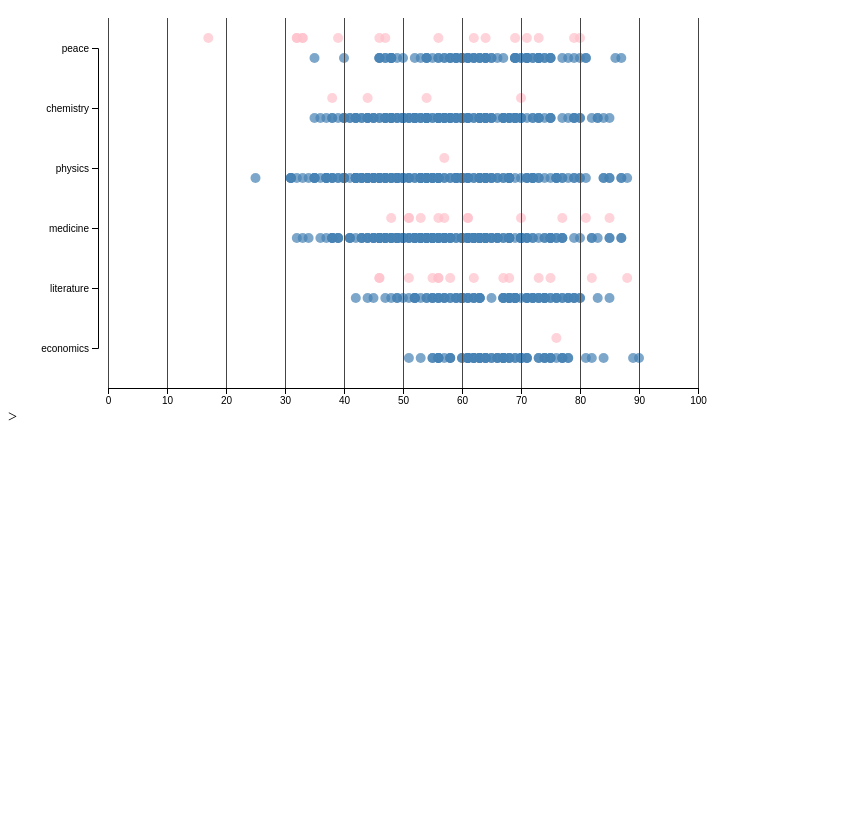
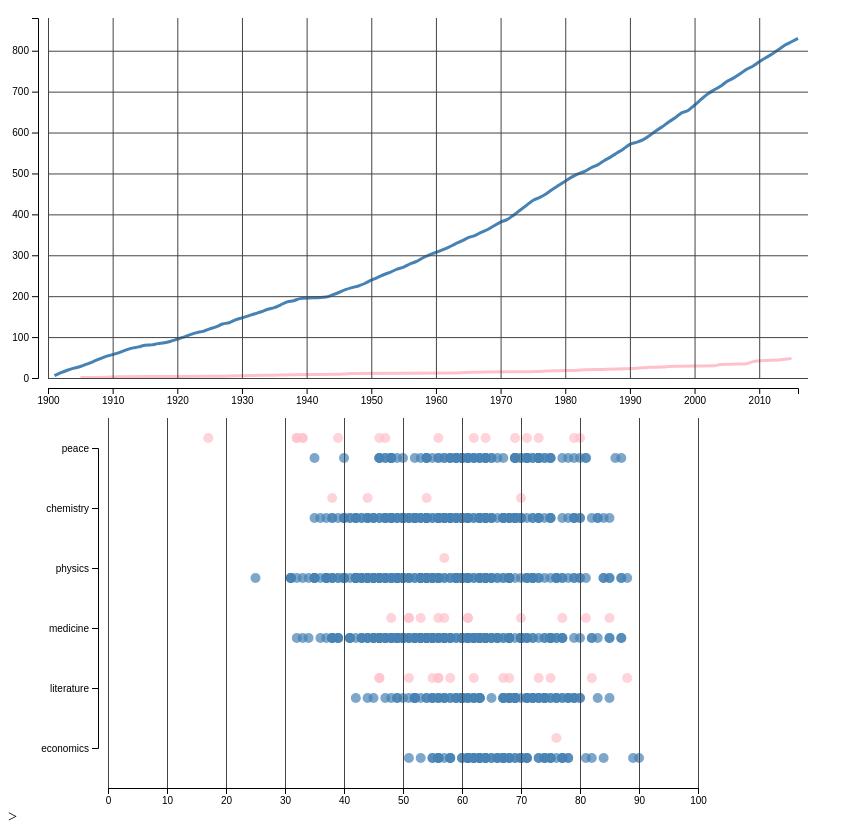
Before and after one commit to sahar-sami/nobel-prize-winners-datavis, a plain HTML site: page index.html in a window 1280 px wide. Shown: the whole page, without its empty margins (0-863 px from the left). Before the commit the page ends 800 px from the top, so only its background shows below. Drawn offline with nearby package versions, Linux system fonts and the light colour scheme.

Commit message:
visualization 1

```diff
--- a/index.html
+++ b/index.html
@@ -15,10 +15,121 @@
 
 <body>
   <div id="vis1"></div>
+
+  <script>
+    d3.csv('nobel_prize_by_winner.csv', d3.autoType).then(data => {
+      let menCount = data.filter(d => d['gender'] == "male");
+      let menDict = []; let menTotal = []; let menSum = 0
+      menCount.forEach(d => {
+        index = d['year']
+
+        if (index in menDict){
+        value = menDict[index]
+        menDict[index] = value +1
+        }
+        else{
+          menDict[index] = 1
+        }
+      })
+      for (const [key, value] of Object.entries(menDict)) {
+        menSum += value;
+        menTotal[key] = menSum;
+      }
+
+      let femCount = data.filter(d => d['gender'] == "female");
+      let femDict = []; let femTotal = []; let femSum = 0
+      femCount.forEach(d => {
+        index = d['year']
+
+        if (index in femDict){
+        value = femDict[index]
+        femDict[index] = value +1
+        }
+        else{
+          femDict[index] = 1
+        }
+      })
+      for (const [key, value] of Object.entries(femDict)) {
+        femSum += value;
+        femTotal[key] = femSum;
+      }
+
+      const svg = d3.select('div#vis1').append('svg')
+        .attr('width', 800)
+        .attr('height', 400);
+      let margins = { 'left': 40, 'top': 10, 'bottom': 30, 'right': 10 };
+      let chartArea = svg.append('g').attr('transform', `translate(${margins.left},${margins.top})`);
+      let chartWidth = svg.attr('width') - margins.left - margins.right;
+      let chartHeight = svg.attr('height') - margins.top - margins.bottom;
+
+      const totalScale = d3.scaleLinear().domain([0, menSum + 50 ]).range([chartHeight, 0]);
+
+      const yearExtent = d3.extent(data, d => d['year']);
+      const yearScale = d3.scaleLinear().domain([yearExtent[0]-1, yearExtent[1]]).range([0, chartWidth]);
+
+      let leftAxis = d3.axisLeft(totalScale);
+      let leftGridlines = d3.axisLeft(totalScale)
+                          .tickSize(-chartWidth-10)
+                          .tickFormat("")
+      svg.append("g")
+        .attr("class", "y axis")
+        .attr("transform",`translate(${margins.left - 10},${margins.top })`)
+        .call(leftAxis)
+      svg.append("g")
+        .attr("class", "y gridlines")
+        .attr("transform",`translate(${margins.left},${margins.top })`)
+        .call(leftGridlines);
+
+      let bottomAxis = d3.axisBottom(yearScale).tickFormat(d3.format(""))
+      let bottomGridlines = d3.axisBottom(yearScale)
+        .tickSize(-chartHeight )
+        .tickFormat("")
+      svg.append("g")
+        .attr("class", "x axis")
+        .attr("transform", `translate(${margins.left},${chartHeight + margins.top  + 10})`)
+        .call(bottomAxis);
+      svg.append("g")
+        .attr("class", "x gridlines")
+        .attr("transform", `translate(${margins.left},${chartHeight + margins.top })`)
+        .call(bottomGridlines);
+
+        var lineGen = d3.line()
+                  .x( d => yearScale(d[0]) )
+                  .y( d => totalScale(d[1]) )
+                  .curve(d3.curveMonotoneX);
+        chartArea.append("path")
+           .datum(Object.entries(menTotal))
+           .attr("class", "line")
+           .attr("fill", "none")
+           .attr("stroke", "steelblue")
+           .attr("stroke-width", 3)
+           .attr("d", lineGen);
+
+        var lineGen = d3.line()
+                  .x( d => yearScale(d[0]) )
+                  .y( d => totalScale(d[1]) )
+                  .curve(d3.curveMonotoneX);
+
+        chartArea.append("path")
+           .datum(Object.entries(femTotal))
+           .attr("class", "line")
+           .attr("fill", "none")
+           .attr("stroke", "pink")
+           .attr("stroke-width", 3)
+           .attr("d", lineGen);
+    })
+
+
+  </script>
   <div id="vis2"></div>
   <div id="vis3"></div>
   <div id="vis4"></div>
   <script>
+    /*
+    feedback: make the graph wider or have opacity lower to see the circles clearler
+    have a horizontal gridline,
+    suggested maybe not having pink and blue differentiate gender but maybe shapes,
+    */
     d3.csv('nobel_prize_by_winner.csv', d3.autoType).then(data => {
       data = data.filter(d => d['born'] != null && d['born'] != '0000/00/00' && d['year'] != null && d['category'] != null);
 
@@ -33,10 +144,10 @@
         let birthYear = Number(d['born'].substring(d['born'].length - 4));
         d['age'] = d['year'] - birthYear;
       })
-      console.log(data);
+      // console.log(data);
       const categories = ['peace', 'chemistry', 'physics', 'medicine', 'literature', 'economics'];
       const categoryPositions = [...Array(6).keys()].map(x => chartHeight / 12 + x * (chartHeight / 6));
-      console.log(categoryPositions);
+      // console.log(categoryPositions);
       const categoryScale = d3.scaleOrdinal().domain(categories).range(categoryPositions);
       const ageMax = d3.max(data, d => d['age']) + 10;
       const ageScale = d3.scaleLinear().domain([0, ageMax]).range([0, chartWidth]);
```
